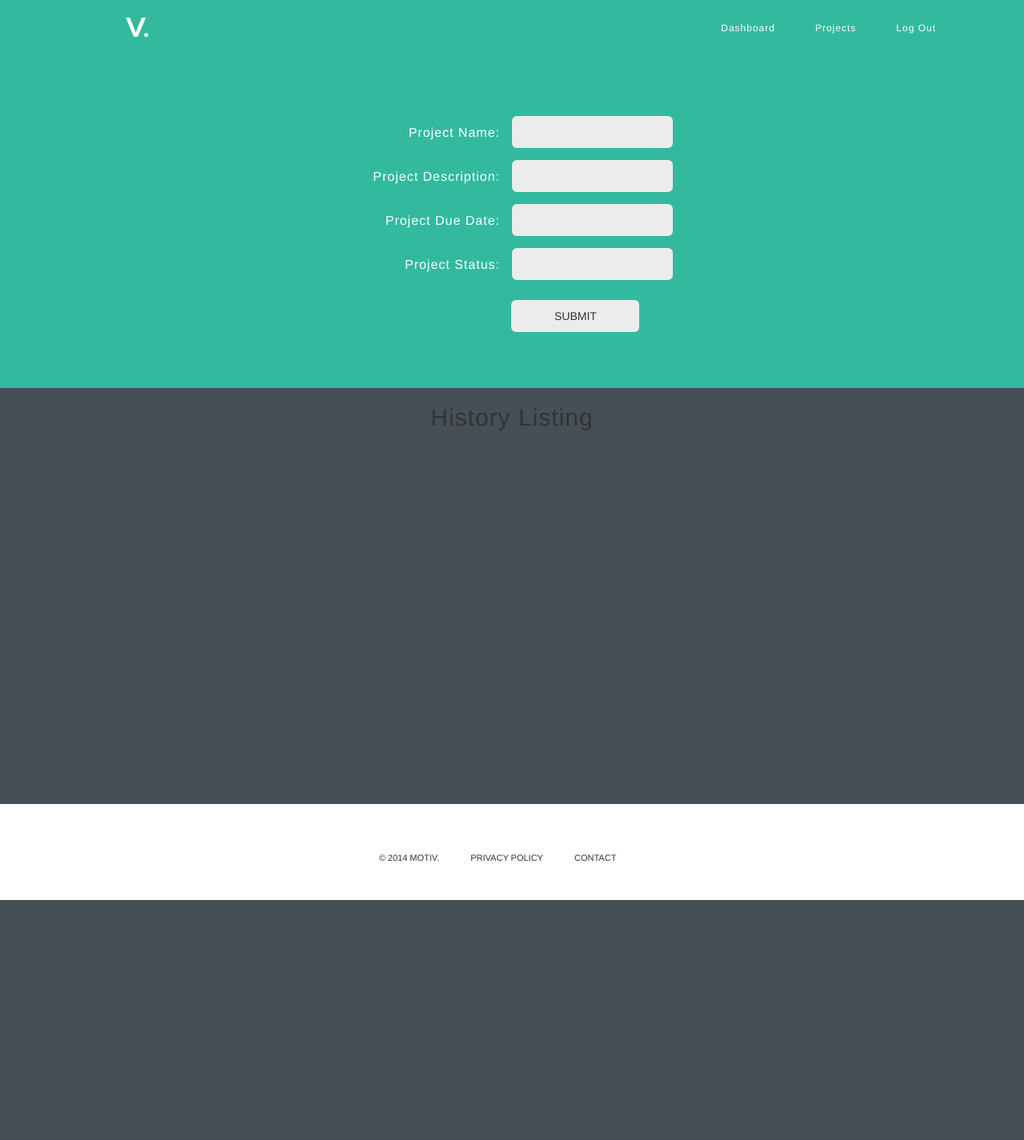
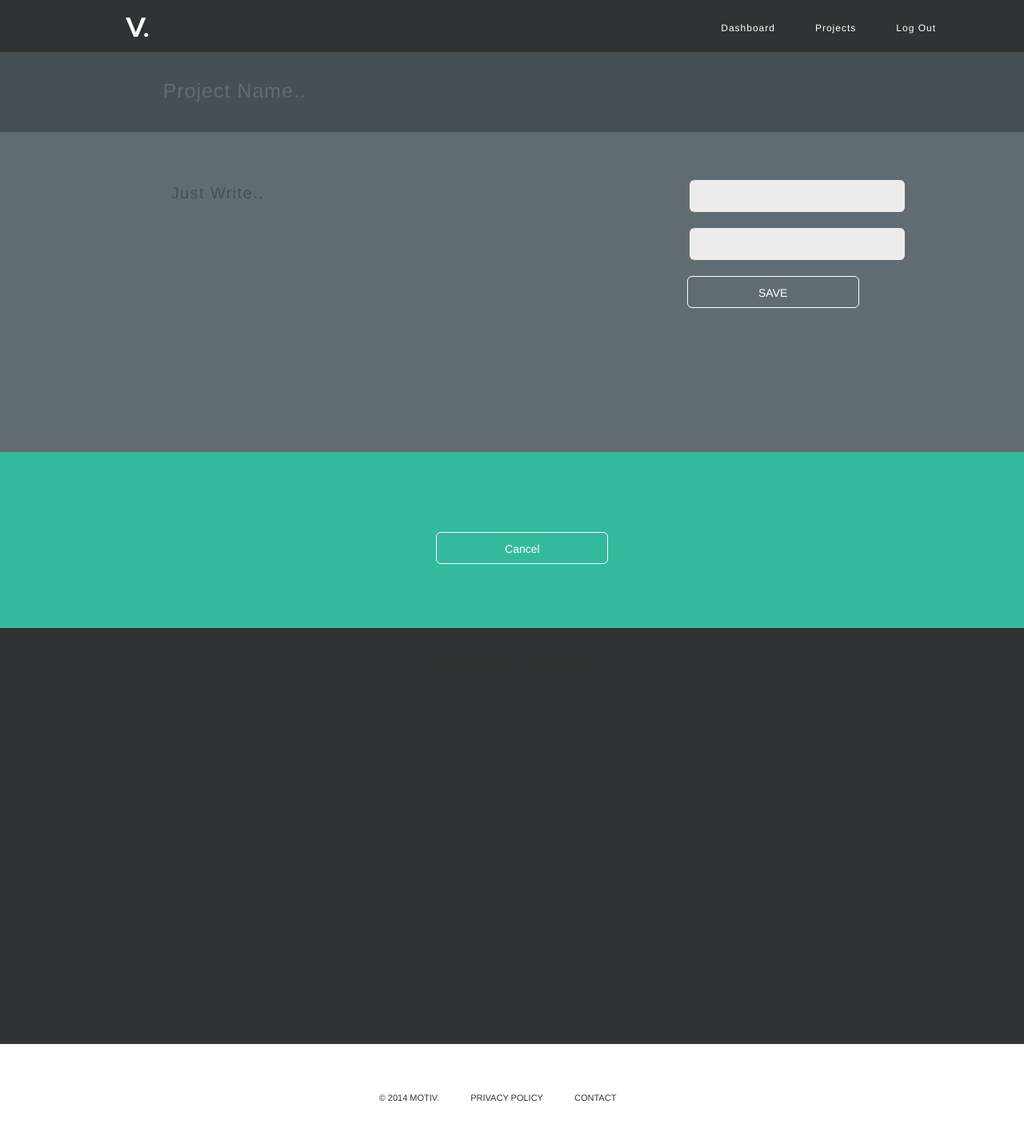
Before and after one commit to ebhemmanuel/PWA2, a PHP site: page /dashboard.html in a window 1280 px wide. Shown: the whole page at 80% size. Before the commit the page ends 1125 px from the top, so only its background shows below. Run offline with PHP 8.4, Linux system fonts and the light colour scheme.

Commit message:
Added in more structure for the dashboard -add- feature.

```diff
--- a/dashboard.html
+++ b/dashboard.html
@@ -25,32 +25,27 @@
         </div>
       </div>
     </nav>
-    <div class="addEntry contrainer-fluid">
-      <div id="add" class="col-md-8 col-md-push-3">
-        <form id="addForm">
-          <ul>
-            <li>
-              <label class="block">Project Name:</label>
-              <input id="projectName" name="projectName" type="text">
-            </li>
-            <li>
-              <label class="block">Project Description:</label>
-              <input id="projectDescription" name="projectDescrition" type="text">
-            </li>
-            <li>
-              <label class="block">Project Due Date:</label>
-              <input id="projectDueDate" name="projectDueDate" type="text">
-            </li>
-            <li>
-              <label class="block">Project Status:</label>
-              <input id="projectStatus" name="projectStatus" type="text">
-            </li>
-          </ul>
-        </form>
-        <div class="col-md-4 col-md-push-4">
-          <input id="addButton" name="addButton" type="button" value="SUBMIT" class="submit">
-        </div>
+    <div class="contrainer-fluid subject">
+      <div class="col-md-8 col-md-push-2">
+        <input id="projectName" name="projectName" type="text" placeholder="Project Name.." class="subject-line">
       </div>
+    </div>
+    <div class="contrainer-fluid add-section">
+      <div class="col-md-8 col-md-push-2">
+        <textarea id="projectDescription" name="projectDescrition" type="text" placeholder="Just Write.."></textarea>
+      </div>
+      <div class="col-md-4">
+        <input id="projectDueDate" name="projectDueDate" type="text">
+      </div>
+      <div class="col-md-4">
+        <input id="projectStatus" name="projectStatus" type="text">
+      </div>
+      <div class="col-md-3"><a href="" name="addButton" type="button" value="SUBMIT" class="col-md-2 button push-add">
+          <h5>SAVE</h5></a></div>
+    </div>
+    <div class="add-entry contrainer-fluid">
+      <div class="col-md-6 col-md-push-5"><a href="" name="addButton" type="button" value="SUBMIT" class="col-md-2 button">
+          <h5>Cancel</h5></a></div>
     </div>
     <div class="profiles contrainer-fluid"></div>
     <div class="history contrainer-fluid">
--- a/public/css/application.css
+++ b/public/css/application.css
@@ -45,7 +45,7 @@
 
 /* line 58, ../../build/sass/globals/_navigation.scss */
 .navbar-admin {
-  background: #33ba9e;
+  background: #303333;
 }
 
 /* line 64, ../../build/sass/globals/_navigation.scss */
@@ -207,7 +207,7 @@ html, body {
 }
 /* line 78, ../../build/sass/views/_index.scss */
 .tile2 h5 {
-  color: #464f55;
+  color: #303333;
 }
 /* line 81, ../../build/sass/views/_index.scss */
 .tile2 p {
@@ -274,7 +274,7 @@ html, body {
   background-size: contain;
 }
 
-/* line 14, ../../build/sass/views/_dashboard.scss */
+/* line 13, ../../build/sass/views/_dashboard.scss */
 #addCollapse {
   display: block;
   margin-top: 30px;
@@ -286,84 +286,179 @@ html, body {
   font-weight: 300;
   background: white;
 }
-/* line 24, ../../build/sass/views/_dashboard.scss */
+/* line 23, ../../build/sass/views/_dashboard.scss */
 #addCollapse a {
   color: #91cc8e;
 }
-/* line 27, ../../build/sass/views/_dashboard.scss */
+/* line 26, ../../build/sass/views/_dashboard.scss */
 #addCollapse:hover {
   background: #91cc8e;
 }
-/* line 29, ../../build/sass/views/_dashboard.scss */
+/* line 28, ../../build/sass/views/_dashboard.scss */
 #addCollapse:hover a {
   color: white;
   text-decoration: none;
 }
-/* line 33, ../../build/sass/views/_dashboard.scss */
+/* line 32, ../../build/sass/views/_dashboard.scss */
 #addCollapse:hover:active {
   background: #33ba9e;
   a-color: white;
 }
 
-/* line 42, ../../build/sass/views/_dashboard.scss */
-.addEntry {
+/* line 41, ../../build/sass/views/_dashboard.scss */
+::-webkit-input-placeholder {
+  color: #616c72;
+}
+
+/* line 45, ../../build/sass/views/_dashboard.scss */
+.submit {
+  margin-top: 20px;
+  padding: 10px;
+  width: 160px;
+}
+
+/* line 51, ../../build/sass/views/_dashboard.scss */
+.add-entry {
   display: block;
+  padding-top: 100px;
+  background: #33ba9e;
+  height: 220px;
+}
+
+/* line 58, ../../build/sass/views/_dashboard.scss */
+.subject {
+  background: #464f55;
+  height: 100px;
+  padding-top: 30px;
+  margin-left: -20px;
+}
+
+/* line 65, ../../build/sass/views/_dashboard.scss */
+.subject-line {
+  background: transparent;
+  color: #33ba9e;
+  font-size: 25px;
+  font-weight: 200;
+  letter-spacing: 1px;
+  margin-left: -10px;
+  border-width: 0;
+  width: 400px;
+}
+
+/* line 76, ../../build/sass/views/_dashboard.scss */
+.button {
+  transition: background 0.2s ease, color 0.2s ease;
+  background: transparent;
+  border-radius: 6px;
+  border: 1px solid white;
+  color: white;
+  margin-left: -3px;
+  width: 215px;
+  height: 40px;
+  padding-top: 3px;
+  text-align: center;
+}
+/* line 87, ../../build/sass/views/_dashboard.scss */
+.button h5 {
+  font-weight: 300;
+}
+/* line 90, ../../build/sass/views/_dashboard.scss */
+.button:hover {
+  text-decoration: none;
+  background: white;
+  color: #33ba9e;
+}
+
+/* line 98, ../../build/sass/views/_dashboard.scss */
+.add-section {
+  background: #616c72;
+  font-size: 20px;
+  font-weight: 200;
+  height: 400px;
   padding-top: 60px;
-  background: #33ba9e;
-  height: 420px;
+  margin-left: -20px;
 }
-/* line 48, ../../build/sass/views/_dashboard.scss */
-.addEntry label {
+/* line 106, ../../build/sass/views/_dashboard.scss */
+.add-section -moz-focus-inner {
+  border: 0;
+  padding: 0;
+}
+/* line 111, ../../build/sass/views/_dashboard.scss */
+.add-section input:focus, .add-section textarea:focus {
+  outline: none;
+}
+/* line 115, ../../build/sass/views/_dashboard.scss */
+.add-section ul li {
+  list-style: none;
+}
+/* line 119, ../../build/sass/views/_dashboard.scss */
+.add-section ::-webkit-input-placeholder {
+  color: #464f55;
+}
+/* line 123, ../../build/sass/views/_dashboard.scss */
+.add-section textarea {
+  color: #ececec;
+  background: transparent;
+  border: none;
+  resize: none;
+  letter-spacing: .07em;
+  font-weight: 300;
+  width: 600px;
+  height: 350px;
+}
+/* line 134, ../../build/sass/views/_dashboard.scss */
+.add-section .submit {
+  -webkit-border-radius: 6px;
+  -moz-border-radius: 6px;
+  -ms-border-radius: 6px;
+  -o-border-radius: 6px;
+  border-radius: 6px;
+  margin-top: 20px;
+  padding: 10px;
+  width: 160px;
+}
+/* line 141, ../../build/sass/views/_dashboard.scss */
+.add-section input {
+  -webkit-border-radius: 6px;
+  -moz-border-radius: 6px;
+  -ms-border-radius: 6px;
+  -o-border-radius: 6px;
+  border-radius: 6px;
+  display: inline-block;
+  height: 40px;
+  border-width: 0;
+  background: #ececec;
+  font-weight: 200;
+  letter-spacing: 1px;
+  margin-bottom: 20px;
+}
+/* line 152, ../../build/sass/views/_dashboard.scss */
+.add-section .label {
+  -webkit-border-radius: 6px 0px 0px 6px;
+  -moz-border-radius: 6px 0px 0px 6px;
+  -ms-border-radius: 6px 0px 0px 6px;
+  -o-border-radius: 6px 0px 0px 6px;
+  border-radius: 6px 0px 0px 6px;
+  width: 90px;
+  height: 40px;
+  background: #303333;
   color: white;
   font-size: 16px;
   font-weight: 300;
   letter-spacing: 1px;
-  margin-top: 10px;
-  width: 250px;
+  margin-right: -6px;
   display: inline-block;
   text-align: right;
-  float: left;
-  clear: left;
-}
-/* line 61, ../../build/sass/views/_dashboard.scss */
-.addEntry input {
-  display: inline-block;
-  background: #ECECEC;
-  padding: 10px;
-  border-width: 0;
-  border-radius: 6px;
-  margin-left: 15px;
-  float: left;
-}
-/* line 71, ../../build/sass/views/_dashboard.scss */
-.addEntry -moz-focus-inner {
-  border: 0;
-  padding: 0;
-}
-/* line 76, ../../build/sass/views/_dashboard.scss */
-.addEntry input:focus, .addEntry textarea:focus {
-  outline: none;
-}
-/* line 79, ../../build/sass/views/_dashboard.scss */
-.addEntry .submit {
-  margin-top: 20px;
-  padding: 10px;
-  width: 160px;
-}
-/* line 84, ../../build/sass/views/_dashboard.scss */
-.addEntry ul li {
-  list-style: none;
-  padding-top: 20px;
-  padding-bottom: 35px;
+  padding-right: 10px;
 }
 
-/* line 96, ../../build/sass/views/_dashboard.scss */
+/* line 173, ../../build/sass/views/_dashboard.scss */
 .history {
   height: 520px;
-  background: #464f55;
+  background: #303333;
   color: #333333;
 }
-/* line 100, ../../build/sass/views/_dashboard.scss */
+/* line 177, ../../build/sass/views/_dashboard.scss */
 .history h2 {
   font-weight: 300;
   letter-spacing: 1px;
```
Also changed, not shown: 6 other files.
